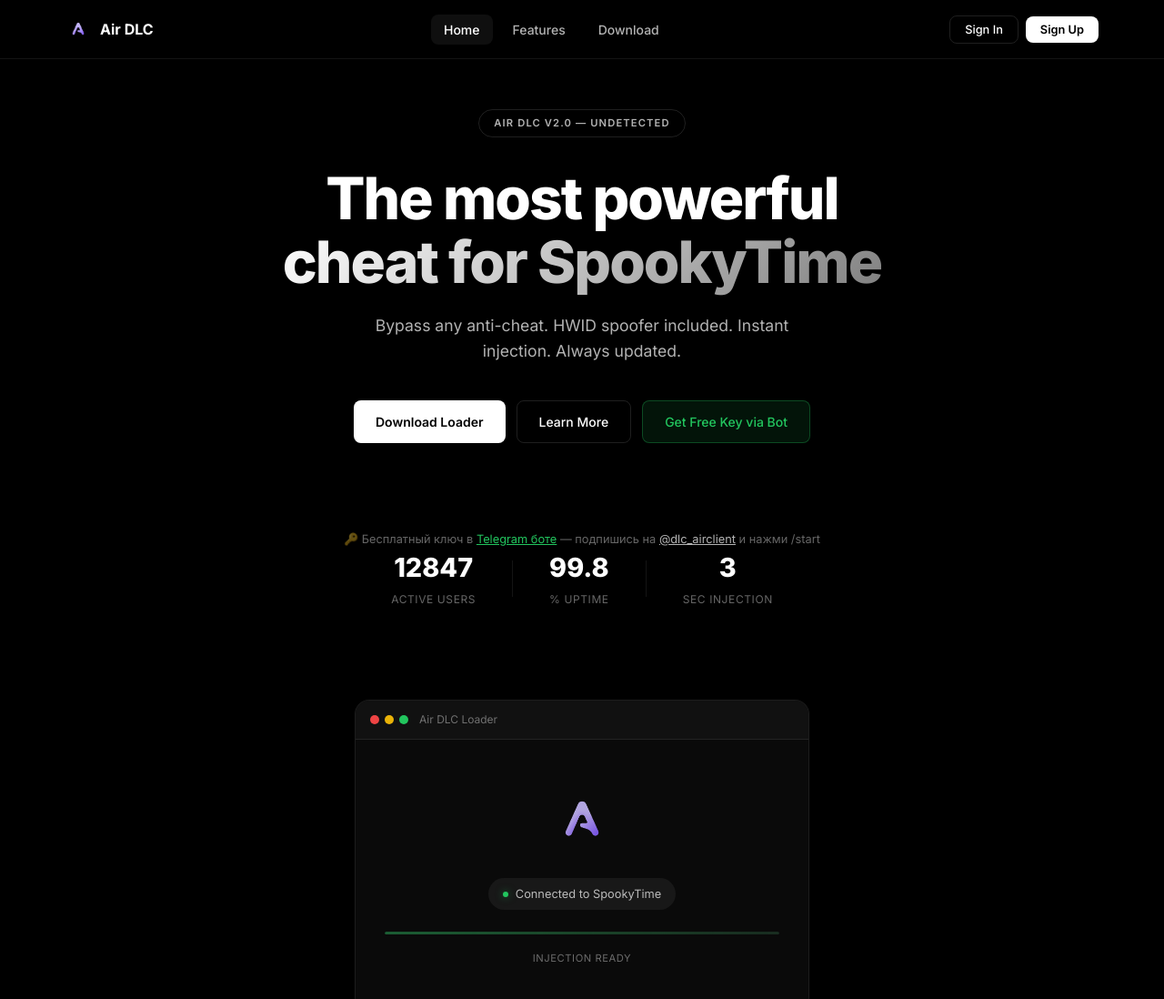
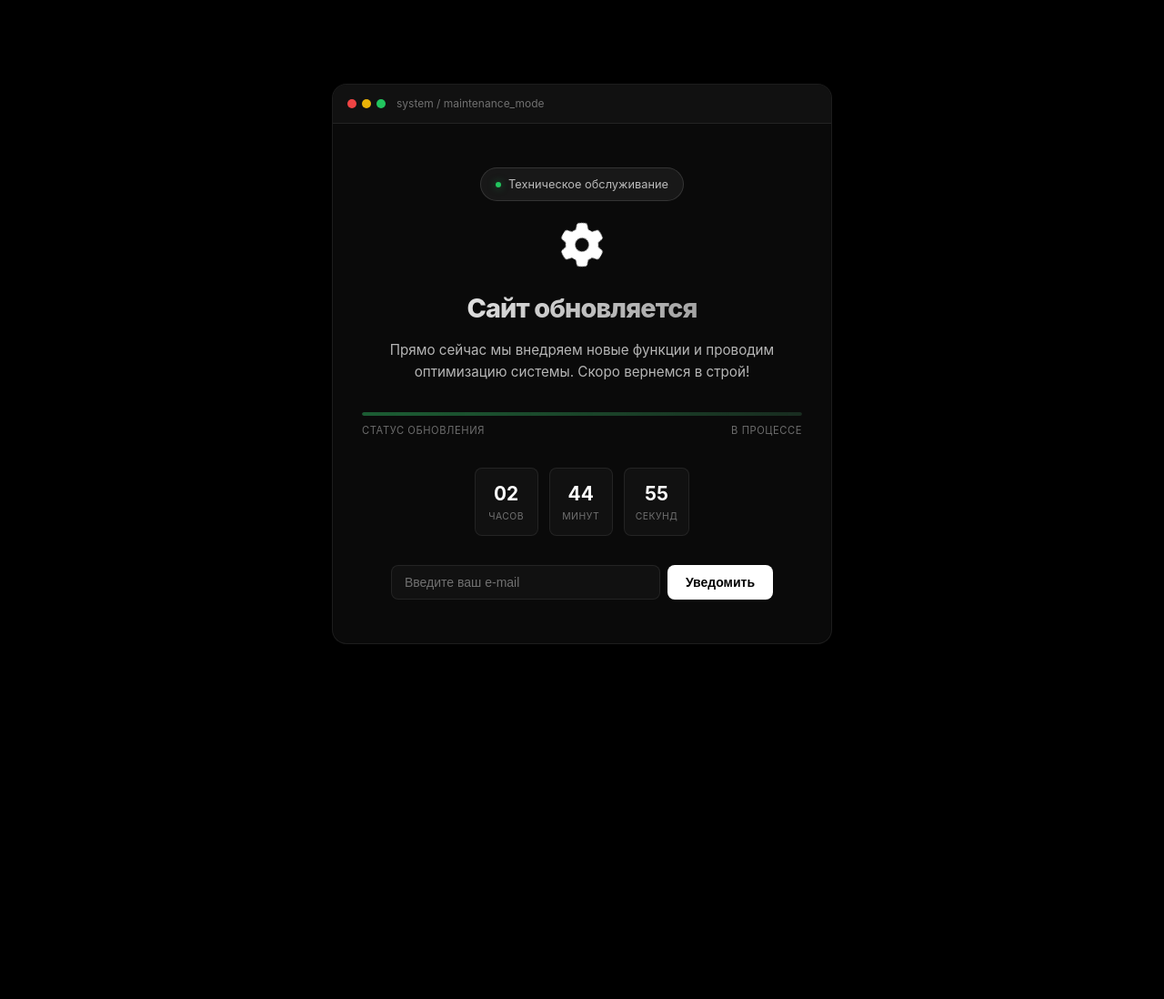
Before and after one commit to 100Gram-client/airdlc, a website: page index.html in a window 1280 px wide. Shown: the top 1098 px of the page at 91% size. After the commit the page ends 800 px from the top, so only its background shows below. Drawn offline with Linux system fonts and the light colour scheme; no server answers.

Commit message:
Update index.html

```diff
--- a/index.html
+++ b/index.html
@@ -3,93 +3,333 @@
 <head>
     <meta charset="UTF-8">
     <meta name="viewport" content="width=device-width, initial-scale=1.0">
-    <title>Air DLC — Premium Cheat</title>
-    <link href="https://fonts.googleapis.com/css2?family=Inter:wght@300;400;500;600;700;800&display=swap" rel="stylesheet">
-    <link rel="stylesheet" href="style.css">
+    <title>Сайт обновляется</title>
+    <!-- Подключаем иконки FontAwesome -->
+    <link rel="stylesheet" href="https://cdnjs.cloudflare.com/ajax/libs/font-awesome/6.4.0/css/all.min.css">
+    <style>
+        *, *::before, *::after { margin: 0; padding: 0; box-sizing: border-box; }
+        :root {
+            --bg: #000;
+            --bg2: #0a0a0a;
+            --bg3: #111;
+            --surface2: rgba(255, 255, 255, .06);
+            --border: rgba(255, 255, 255, .08);
+            --border2: rgba(255, 255, 255, .12);
+            --text: #fff;
+            --text2: rgba(255, 255, 255, .7);
+            --text3: rgba(255, 255, 255, .4);
+            --green: #22c55e;
+            --red: #ef4444;
+            --radius: 12px;
+            --radius-sm: 8px;
+            --radius-lg: 16px;
+            --transition: all .2s ease;
+        }
+
+        html { scroll-behavior: smooth; }
+
+        body {
+            font-family: 'Inter', -apple-system, sans-serif;
+            background: var(--bg);
+            color: var(--text);
+            -webkit-font-smoothing: antialiased;
+            overflow-x: hidden;
+            line-height: 1.5;
+            min-height: 100vh;
+            display: flex;
+            align-items: center;
+            justify-content: center;
+            padding: 20px;
+        }
+
+        /* Главная карточка */
+        .preview-window {
+            width: 100%;
+            max-width: 550px;
+            background: var(--bg2);
+            border: 1px solid var(--border);
+            border-radius: var(--radius-lg);
+            overflow: hidden;
+            box-shadow: 0 20px 40px rgba(0, 0, 0, 0.8);
+        }
+
+        .preview-header {
+            display: flex;
+            align-items: center;
+            gap: 12px;
+            padding: 12px 16px;
+            border-bottom: 1px solid var(--border);
+            background: var(--bg3);
+        }
+
+        .preview-dots { display: flex; gap: 6px; }
+        .preview-dots span { width: 10px; height: 10px; border-radius: 50%; background: var(--surface2); }
+        .preview-dots span:nth-child(1) { background: #ef4444; }
+        .preview-dots span:nth-child(2) { background: #eab308; }
+        .preview-dots span:nth-child(3) { background: #22c55e; }
+
+        .preview-title { font-size: .75rem; color: var(--text3); }
+
+        .preview-body { padding: 48px 32px; text-align: center; }
+
+        /* Бейдж статуса */
+        .preview-status {
+            display: inline-flex;
+            align-items: center;
+            gap: 8px;
+            padding: 8px 16px;
+            border-radius: 100px;
+            background: var(--surface2);
+            font-size: .8rem;
+            color: var(--text2);
+            margin-bottom: 24px;
+            border: 1px solid var(--border2);
+        }
+
+        .preview-status-dot {
+            width: 6px;
+            height: 6px;
+            border-radius: 50%;
+            background: var(--green);
+            box-shadow: 0 0 8px rgba(34, 197, 94, .5);
+        }
+
+        /* Иконка / Анимация */
+        .preview-logo {
+            font-size: 3rem;
+            margin: 0 auto 24px;
+            color: var(--text);
+            display: flex;
+            justify-content: center;
+            align-items: center;
+        }
+
+        .preview-logo i.fa-gear {
+            animation: spin 6s linear infinite;
+        }
+
+        @keyframes spin { to { transform: rotate(360deg); } }
+
+        /* Тексты */
+        h1 {
+            font-size: 1.8rem;
+            font-weight: 800;
+            letter-spacing: -.03em;
+            margin-bottom: 12px;
+            background: linear-gradient(135deg, #fff, rgba(255, 255, 255, .5));
+            -webkit-background-clip: text;
+            -webkit-text-fill-color: transparent;
+        }
+
+        p {
+            font-size: .95rem;
+            color: var(--text2);
+            line-height: 1.6;
+            margin-bottom: 32px;
+            max-width: 440px;
+            margin-left: auto;
+            margin-right: auto;
+        }
+
+        /* Прогресс-бар */
+        .progress-box {
+            margin-bottom: 32px;
+            text-align: left;
+        }
+
+        .preview-bar {
+            height: 4px;
+            background: var(--surface2);
+            border-radius: 2px;
+            overflow: hidden;
+            margin-bottom: 8px;
+        }
+
+        .preview-bar-fill {
+            width: 100%;
+            height: 100%;
+            background: linear-gradient(90deg, var(--green), rgba(34, 197, 94, .3));
+            border-radius: 2px;
+            animation: barPulse 2s ease-in-out infinite;
+        }
+
+        @keyframes barPulse {
+            0%, 100% { opacity: 1; }
+            50% { opacity: .4; }
+        }
+
+        .preview-bar-text {
+            display: flex;
+            justify-content: space-between;
+            font-size: .7rem;
+            color: var(--text3);
+            text-transform: uppercase;
+            letter-spacing: .05em;
+        }
+
+        /* Таймер */
+        .timer {
+            display: flex;
+            justify-content: center;
+            gap: 12px;
+            margin-bottom: 32px;
+        }
+
+        .timer-item {
+            padding: 12px;
+            background: var(--bg3);
+            border: 1px solid var(--border);
+            border-radius: var(--radius-sm);
+            min-width: 70px;
+        }
+
+        .timer-number {
+            font-size: 1.3rem;
+            font-weight: 700;
+            color: var(--text);
+        }
+
+        .timer-label {
+            font-size: .65rem;
+            color: var(--text3);
+            text-transform: uppercase;
+            letter-spacing: .05em;
+            margin-top: 2px;
+        }
+
+        /* Форма подписки */
+        .dash-form {
+            display: flex;
+            gap: 8px;
+            max-width: 420px;
+            margin: 0 auto;
+        }
+
+        .dash-form input {
+            flex: 1;
+            padding: 10px 14px;
+            background: var(--bg3);
+            border: 1px solid var(--border);
+            border-radius: var(--radius-sm);
+            color: var(--text);
+            font-size: .875rem;
+            outline: none;
+            transition: var(--transition);
+        }
+
+        .dash-form input::placeholder { color: var(--text3); }
+        .dash-form input:focus { border-color: rgba(255, 255, 255, .25); }
+
+        .btn-primary {
+            display: inline-flex;
+            align-items: center;
+            gap: 8px;
+            padding: 10px 20px;
+            border-radius: var(--radius-sm);
+            background: var(--text);
+            color: var(--bg);
+            font-size: .875rem;
+            font-weight: 600;
+            border: none;
+            cursor: pointer;
+            transition: var(--transition);
+            white-space: nowrap;
+        }
+
+        .btn-primary:hover {
+            opacity: .85;
+            transform: translateY(-1px);
+        }
+
+        @media(max-width: 500px) {
+            .preview-body { padding: 32px 20px; }
+            .dash-form { flex-direction: column; }
+            .btn-primary { width: 100%; justify-content: center; }
+            .timer { gap: 8px; }
+            .timer-item { min-width: 55px; padding: 8px; }
+            .timer-number { font-size: 1.1rem; }
+        }
+    </style>
 </head>
 <body>
-    <nav class="navbar">
-        <div class="nav-inner">
-            <a href="index.html" class="nav-logo"><img src="logo.png" alt="Air DLC" class="nav-logo-img"><span>Air DLC</span></a>
-            <div class="nav-center" id="navCenter">
-                <a href="index.html" class="nav-link active">Home</a>
-                <a href="features.html" class="nav-link">Features</a>
-                <a href="download.html" class="nav-link">Download</a>
+
+    <div class="preview-window">
+        <div class="preview-header">
+            <div class="preview-dots">
+                <span></span>
+                <span></span>
+                <span></span>
             </div>
-            <div class="nav-right" id="navRight">
-                <button class="nav-btn-outline" onclick="openModal('login')">Sign In</button>
-                <button class="nav-btn-fill" onclick="openModal('register')">Sign Up</button>
+            <div class="preview-title">system / maintenance_mode</div>
+        </div>
+
+        <div class="preview-body">
+            <div class="preview-status">
+                <span class="preview-status-dot"></span>
+                Техническое обслуживание
             </div>
-            <div class="nav-right nav-right-auth" id="navRightAuth" style="display:none">
-                <a href="dashboard.html" class="nav-btn-outline">Dashboard</a>
-                <div class="nav-avatar" onclick="toggleProfileMenu()"><span id="navAvatarLetter">A</span></div>
-                <div class="profile-dropdown" id="profileDropdown">
-                    <div class="profile-dropdown-header"><span class="profile-dropdown-name" id="dropdownName">User</span><span class="profile-dropdown-email" id="dropdownEmail">email</span></div>
-                    <div class="profile-dropdown-divider"></div>
-                    <a class="profile-dropdown-item" href="dashboard.html">Dashboard</a>
-                    <div class="profile-dropdown-divider"></div>
-                    <a class="profile-dropdown-item profile-dropdown-logout" onclick="logout()">Log Out</a>
+
+            <div class="preview-logo">
+                <i class="fa-solid fa-gear"></i>
+            </div>
+
+            <h1>Сайт обновляется</h1>
+            <p>Прямо сейчас мы внедряем новые функции и проводим оптимизацию системы. Скоро вернемся в строй!</p>
+
+            <!-- Шкала прогресса -->
+            <div class="progress-box">
+                <div class="preview-bar">
+                    <div class="preview-bar-fill"></div>
+                </div>
+                <div class="preview-bar-text">
+                    <span>Статус обновления</span>
+                    <span>В процессе</span>
                 </div>
             </div>
-            <button class="nav-burger" onclick="document.getElementById('navCenter').classList.toggle('mobile-open')"><span></span><span></span><span></span></button>
-        </div>
-    </nav>
 
-    <section class="hero">
-        <div class="hero-badge">AIR DLC v2.0 — UNDETECTED</div>
-        <h1 class="hero-title">The most powerful<br><span class="gradient-text">cheat for SpookyTime</span></h1>
-        <p class="hero-desc">Bypass any anti-cheat. HWID spoofer included. Instant injection. Always updated.</p>
-        <div class="hero-actions">
-            <a href="download.html" class="btn-primary">Download Loader</a>
-            <a href="features.html" class="btn-secondary">Learn More</a>
-            <a href="https://t.me/airdlcbot" target="_blank" class="btn-secondary" style="background:rgba(34,197,94,.1);border-color:rgba(34,197,94,.3);color:#22c55e">Get Free Key via Bot</a>
-        </div>
-        <p style="margin-top:16px;font-size:.8rem;color:var(--text3)">🔑 Бесплатный ключ в <a href="https://t.me/airdlcbot" target="_blank" style="color:#22c55e;text-decoration:underline">Telegram боте</a> — подпишись на <a href="https://t.me/dlc_airclient" target="_blank" style="color:var(--text2);text-decoration:underline">@dlc_airclient</a> и нажми /start</p>
-        <div class="hero-stats">
-            <div class="hero-stat"><span class="hero-stat-num" data-target="12847">0</span><span class="hero-stat-label">Active users</span></div>
-            <div class="hero-stat-divider"></div>
-            <div class="hero-stat"><span class="hero-stat-num" data-target="99.8">0</span><span class="hero-stat-label">% Uptime</span></div>
-            <div class="hero-stat-divider"></div>
-            <div class="hero-stat"><span class="hero-stat-num" data-target="3">0</span><span class="hero-stat-label">Sec injection</span></div>
-        </div>
-    </section>
+            <!-- Обратный отсчет -->
+            <div class="timer">
+                <div class="timer-item">
+                    <div class="timer-number" id="hours">02</div>
+                    <div class="timer-label">Часов</div>
+                </div>
+                <div class="timer-item">
+                    <div class="timer-number" id="minutes">45</div>
+                    <div class="timer-label">Минут</div>
+                </div>
+                <div class="timer-item">
+                    <div class="timer-number" id="seconds">00</div>
+                    <div class="timer-label">Секунд</div>
+                </div>
+            </div>
 
-    <section class="hero-preview">
-        <div class="preview-window">
-            <div class="preview-header"><div class="preview-dots"><span></span><span></span><span></span></div><span class="preview-title">Air DLC Loader</span></div>
-            <div class="preview-body">
-                <img src="logo.png" alt="Air DLC" class="preview-logo">
-                <div class="preview-status"><div class="preview-status-dot"></div> Connected to SpookyTime</div>
-                <div class="preview-bar"><div class="preview-bar-fill"></div></div>
-                <span class="preview-bar-text">Injection ready</span>
-            </div>
-        </div>
-    </section>
-
-    <footer class="footer"><div class="footer-inner"><div class="footer-left"><img src="logo.png" alt="Air DLC" class="footer-logo-img"><span class="footer-brand">Air DLC</span></div><span class="footer-copy">&copy; 2026 Air DLC</span><div class="footer-links"><a href="https://t.me/airdlcbot" target="_blank">Bot</a><a href="https://t.me/dlc_airclient" target="_blank">Telegram</a></div></div></footer>
-
-    <div class="modal-overlay" id="authModal">
-        <div class="modal">
-            <button class="modal-close" onclick="closeModal()">&times;</button>
-            <div class="modal-tabs"><button class="modal-tab active" id="tabLogin" onclick="switchTab('login')">Sign In</button><button class="modal-tab" id="tabRegister" onclick="switchTab('register')">Sign Up</button></div>
-            <form class="auth-form" id="loginForm" onsubmit="return handleLogin(event)">
-                <div class="form-field"><label>Username</label><input type="text" id="loginUsername" placeholder="Username" required></div>
-                <div class="form-field"><label>Password</label><input type="password" id="loginPassword" placeholder="Password" required></div>
-                <button type="submit" class="btn-primary btn-full" id="loginBtn"><span>Sign In</span> <div class="btn-spinner" style="display:none"></div></button>
-                <p class="form-switch">No account? <a onclick="switchTab('register')">Sign Up</a></p>
-            </form>
-            <form class="auth-form" id="registerForm" style="display:none" onsubmit="return handleRegister(event)">
-                <div class="form-field"><label>Username</label><input type="text" id="regUsername" placeholder="Username" required></div>
-                <div class="form-field"><label>Email</label><input type="email" id="regEmail" placeholder="Email" required></div>
-                <div class="form-field"><label>Password</label><input type="password" id="regPassword" placeholder="Password" required></div>
-                <div class="form-field"><label>License Key</label><input type="text" id="regKey" placeholder="XXXX-XXXX-XXXX" required></div>
-                <button type="submit" class="btn-primary btn-full" id="regBtn"><span>Create Account</span> <div class="btn-spinner" style="display:none"></div></button>
-                <p class="form-switch">Have account? <a onclick="switchTab('login')">Sign In</a></p>
+            <!-- Форма уведомления -->
+            <form class="dash-form" onsubmit="event.preventDefault(); alert('Спасибо! Мы уведомим вас после запуска.');">
+                <input type="email" placeholder="Введите ваш e-mail" required>
+                <button type="submit" class="btn-primary">Уведомить</button>
             </form>
         </div>
     </div>
 
-    <div class="toast" id="toast"><span id="toastText"></span></div>
-    <script src="script.js"></script>
+    <script>
+        let totalSeconds = 2 * 3600 + 45 * 60;
+
+        function updateTimer() {
+            const hours = Math.floor(totalSeconds / 3600);
+            const minutes = Math.floor((totalSeconds % 3600) / 60);
+            const seconds = totalSeconds % 60;
+
+            document.getElementById('hours').innerText = hours < 10 ? '0' + hours : hours;
+            document.getElementById('minutes').innerText = minutes < 10 ? '0' + minutes : minutes;
+            document.getElementById('seconds').innerText = seconds < 10 ? '0' + seconds : seconds;
+
+            if (totalSeconds > 0) {
+                totalSeconds--;
+            }
+        }
+
+        setInterval(updateTimer, 1000);
+        updateTimer();
+    </script>
 </body>
 </html>
```
